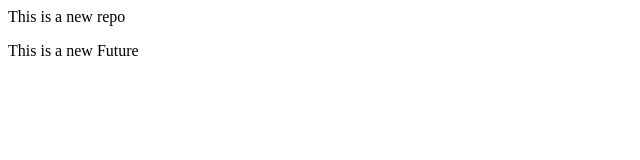
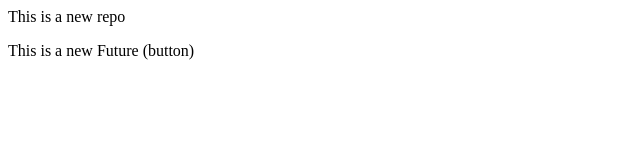
Before and after one commit to VisionSecret/localrepo, a plain HTML site: page index.html in a window 1280 px wide. Shown: the full height of the page, 0-640 px from the left. Drawn offline with Linux system fonts and the light colour scheme.

```diff
--- a/index.html
+++ b/index.html
@@ -1,2 +1,2 @@
 <p>This is a new repo</p>
-<p>This is a new Future</p>
+<p>This is a new Future (button)</p>
```
